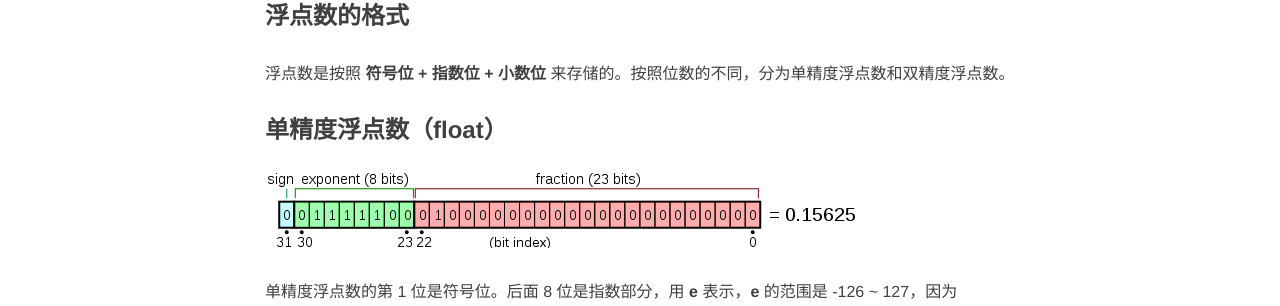
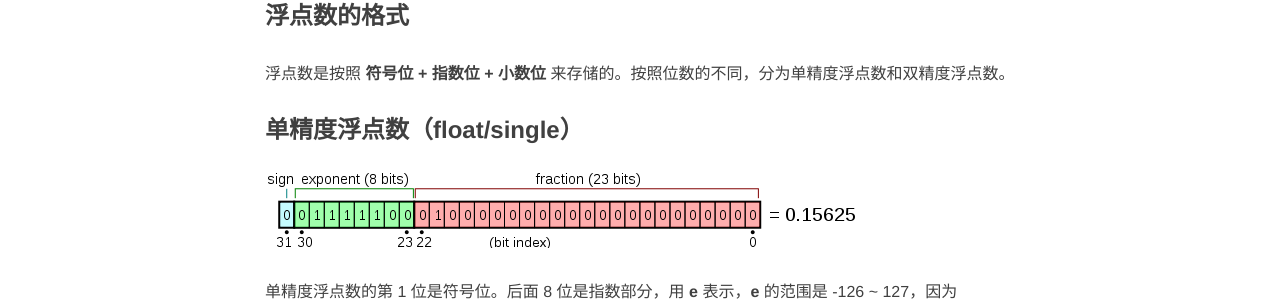
Before and after one commit to QXSoftware/qxsoftware.github.io, a Jekyll site: the page built from _posts/2016-11-18-Float Point Number Precision.md, in a window 1280 px wide. Shown: the part 538-844 px from the top of the page. Built offline with Jekyll 4.4.1, drawn with Linux system fonts in a browser that asks for light colours; nearby versions of some CDN libraries; comment, search, counter and statistics services are not loaded.

Commit message:
force update jekyll

```diff
--- a/_posts/2016-11-18-Float Point Number Precision.md
+++ b/_posts/2016-11-18-Float Point Number Precision.md
@@ -11,7 +11,7 @@ published: true
 
 浮点数是按照 **符号位 + 指数位 + 小数位** 来存储的。按照位数的不同，分为单精度浮点数和双精度浮点数。
 
-### 单精度浮点数（float）
+### 单精度浮点数（float/single）
 
 ![single](/post_img/float-precision/float.png)
 
```
